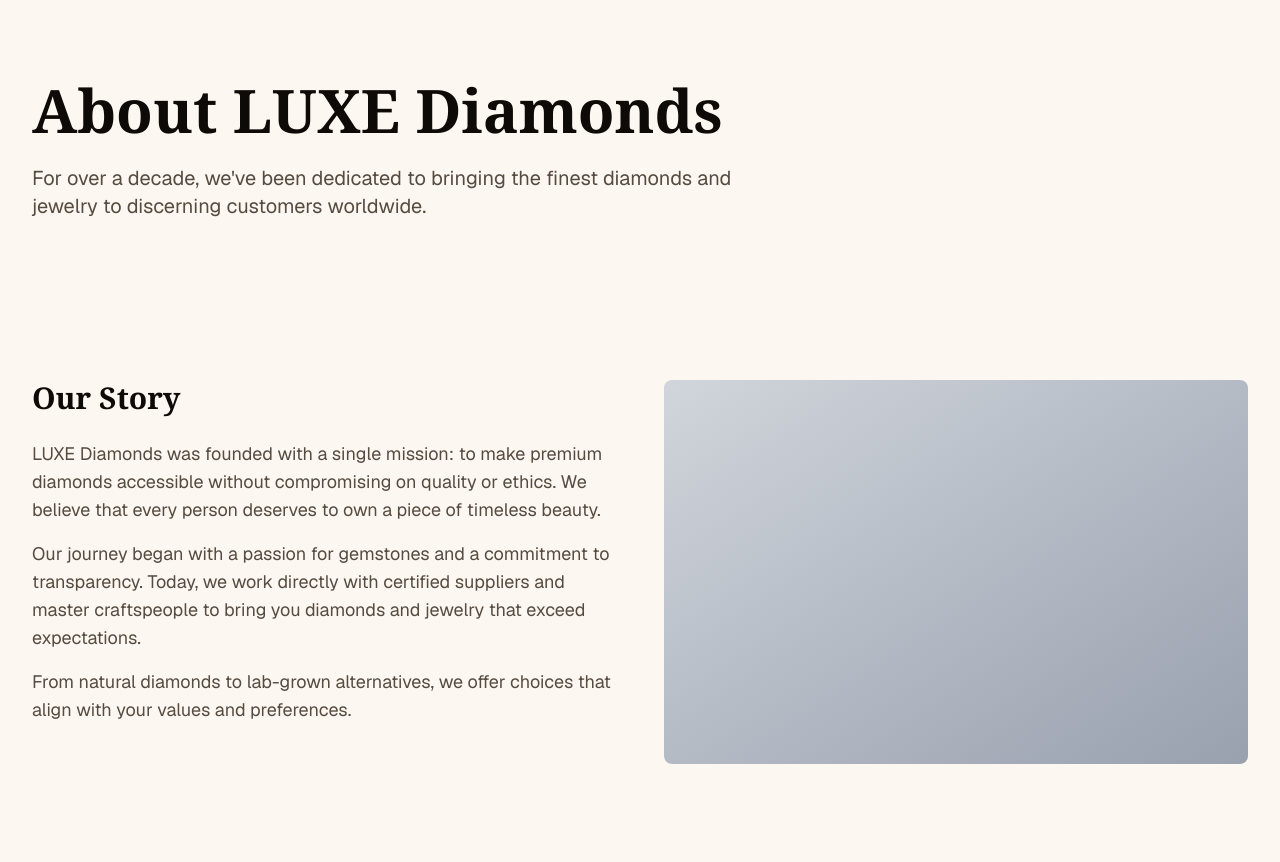
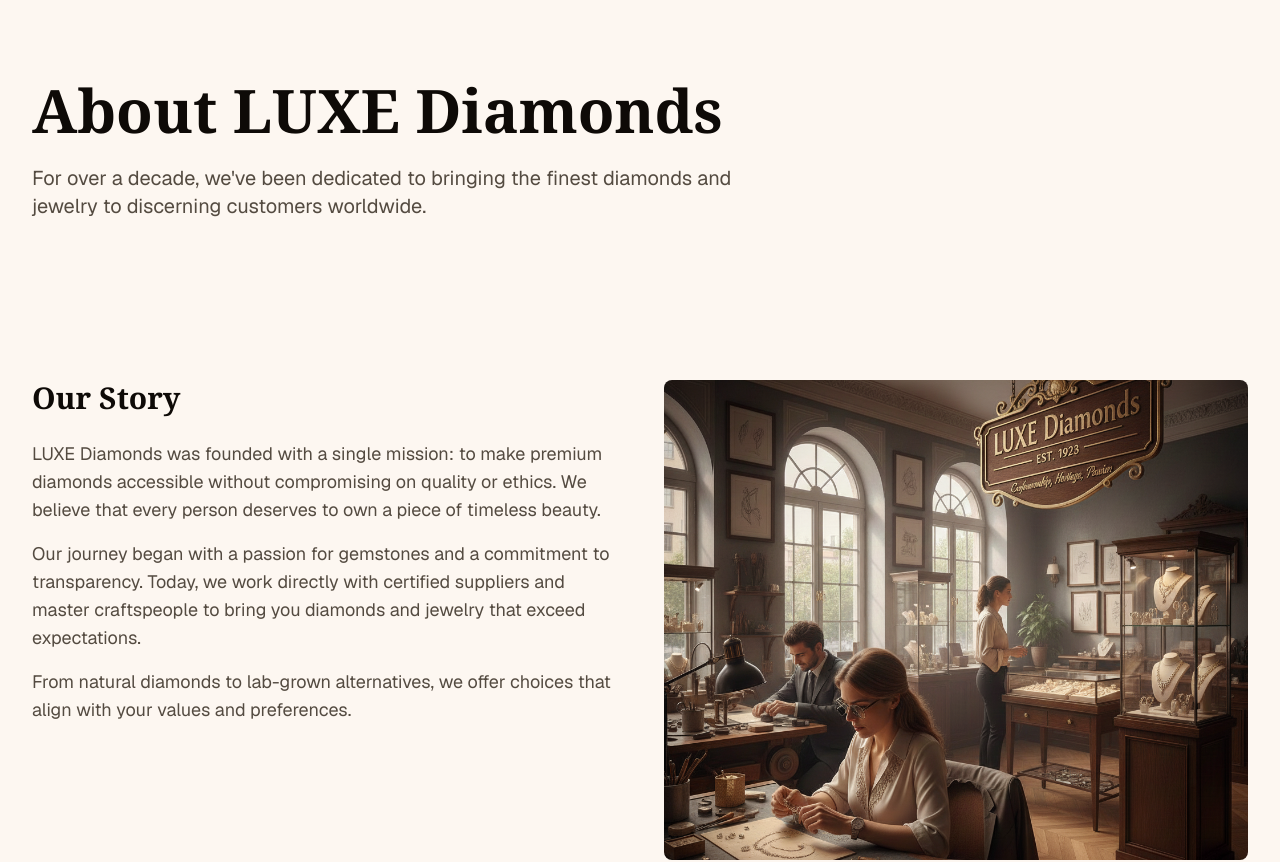
Before and after one commit to arpit-golakiya/luxe-diamonds, a Next.js app: page /about in a window 1280 px wide. Shown: the top 862 px of the page. Built offline with nearby package versions, Linux system fonts and the light colour scheme.

Commit message:
fix: minor changes.

```diff
--- a/app/about/page.jsx
+++ b/app/about/page.jsx
@@ -1,3 +1,5 @@
+import Image from "next/image";
+
 export default function About() {
     return (
         <div className="min-h-screen">
@@ -19,21 +21,29 @@
                         <div>
                             <h2 className="text-3xl font-serif font-bold mb-6">Our Story</h2>
                             <p className="text-lg text-muted-foreground mb-4">
-                                LUXE Diamonds was founded with a single mission: to make premium diamonds accessible without
-                                compromising on quality or ethics. We believe that every person deserves to own a piece of timeless
+                                LUXE Diamonds was founded with a single mission: to make premium diamonds accessible
+                                without
+                                compromising on quality or ethics. We believe that every person deserves to own a piece
+                                of timeless
                                 beauty.
                             </p>
                             <p className="text-lg text-muted-foreground mb-4">
-                                Our journey began with a passion for gemstones and a commitment to transparency. Today, we work directly
-                                with certified suppliers and master craftspeople to bring you diamonds and jewelry that exceed
+                                Our journey began with a passion for gemstones and a commitment to transparency. Today,
+                                we work directly
+                                with certified suppliers and master craftspeople to bring you diamonds and jewelry that
+                                exceed
                                 expectations.
                             </p>
                             <p className="text-lg text-muted-foreground">
-                                From natural diamonds to lab-grown alternatives, we offer choices that align with your values and
+                                From natural diamonds to lab-grown alternatives, we offer choices that align with your
+                                values and
                                 preferences.
                             </p>
                         </div>
-                        <div className="bg-gradient-to-br from-gray-300 to-gray-400 rounded-lg h-96"></div>
+                        <div className="relative h-120 rounded-lg overflow-hidden">
+                            <Image src="/about_us.png" alt="Carat Weight" fill className="object-cover"
+                                   priority/>
+                        </div>
                     </div>
                 </div>
             </section>
--- a/app/layout.jsx
+++ b/app/layout.jsx
@@ -41,7 +41,7 @@
                         </Link>
                         <div className="group relative">
                             <button className="text-sm hover:text-accent transition">Products</button>
-                            <div className="absolute left-0 mt-0 w-48 bg-surface shadow-lg rounded-lg opacity-0 invisible group-hover:opacity-100 group-hover:visible transition-all duration-300">
+                            <div className="absolute left-0 mt-0 w-48 bg-background shadow-lg rounded-lg opacity-0 invisible group-hover:opacity-100 group-hover:visible transition-all duration-300">
                                 <Link href="/products/natural-diamonds" className="block px-4 py-2 hover:bg-accent/10">
                                     Natural Diamonds
                                 </Link>
```
Also changed, not shown: public/about_us.png (added).
